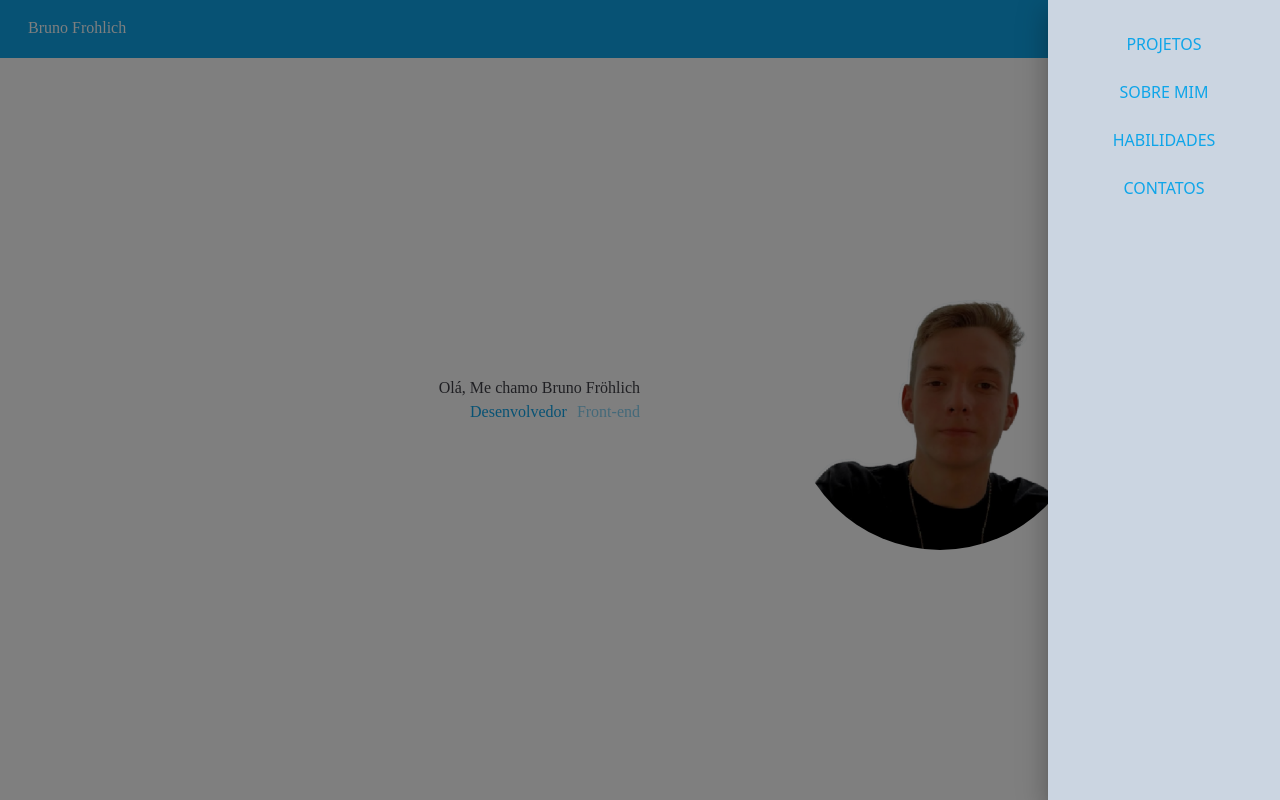
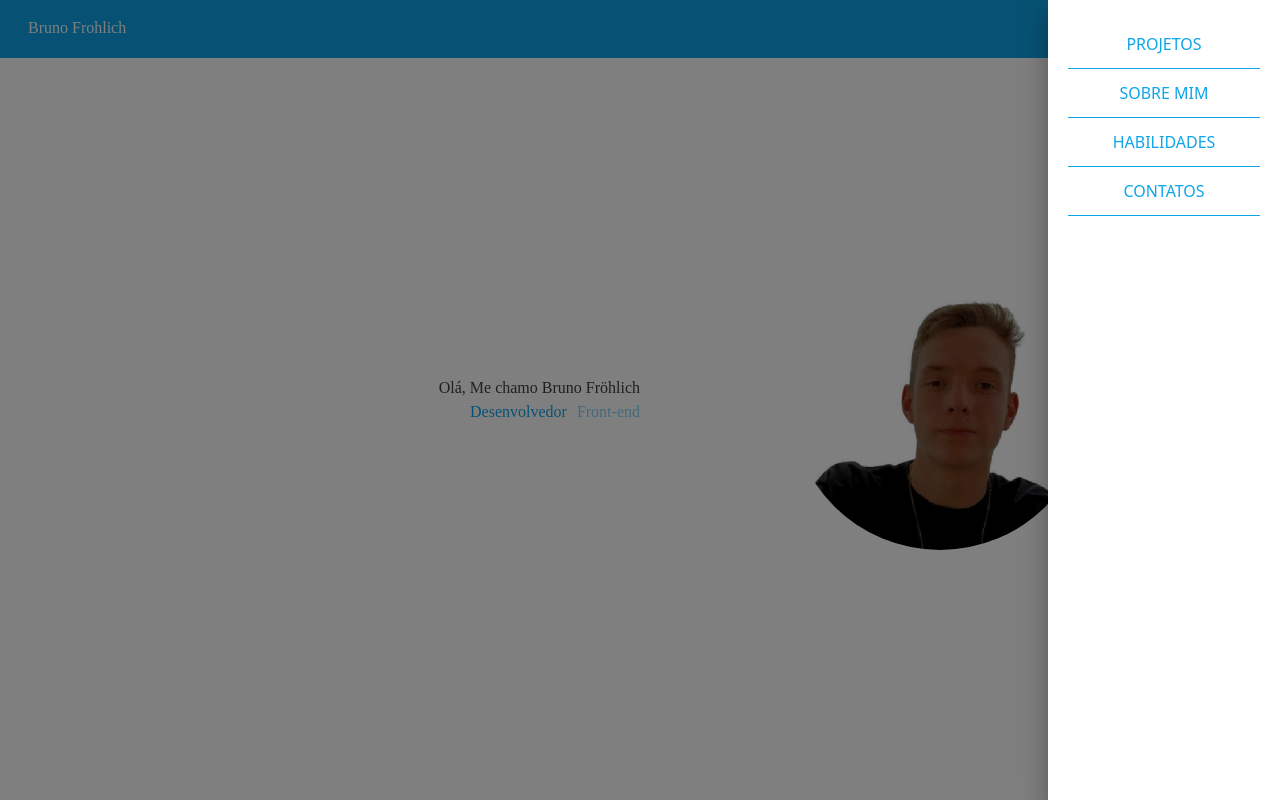
Before and after one commit to brunopp00/portifolio, a React (Vite) app: page / in a window 1280 px wide. Both pictures are taken after a click on the icon 1240 px from the left and 28 px from the top of the page. Shown: the top 800 px of the page. Built offline with nearby package versions, Linux system fonts and the light colour scheme; a web font is replaced by a local one.

Commit message:
Alteração no Header

```diff
--- a/src/components/Header.jsx
+++ b/src/components/Header.jsx
@@ -34,11 +34,11 @@ export function Header({ handleClickMenu }) {
         </div>
       </div>
       <Drawer anchor={'right'} open={isOpen} onClose={() => setIsOpen(false)}>
-        <div className="p-5 h-screen flex flex-col bg-slate-300 dark:bg-zinc-800">
+        <div className="p-5 h-screen flex flex-col bg-white dark:bg-zinc-800">
           {buttonsList.map((item) => (
             <>
               <button
-                className="w-48 text-default p-3 transition-opacity rounded-lg hover:opacity-10"
+                className="w-48 text-default p-3 transition-opacity hover:opacity-10 border-b-[1px] border-default"
                 key={item.id}
                 onClick={() => {
                   setIsOpen(false)
```
